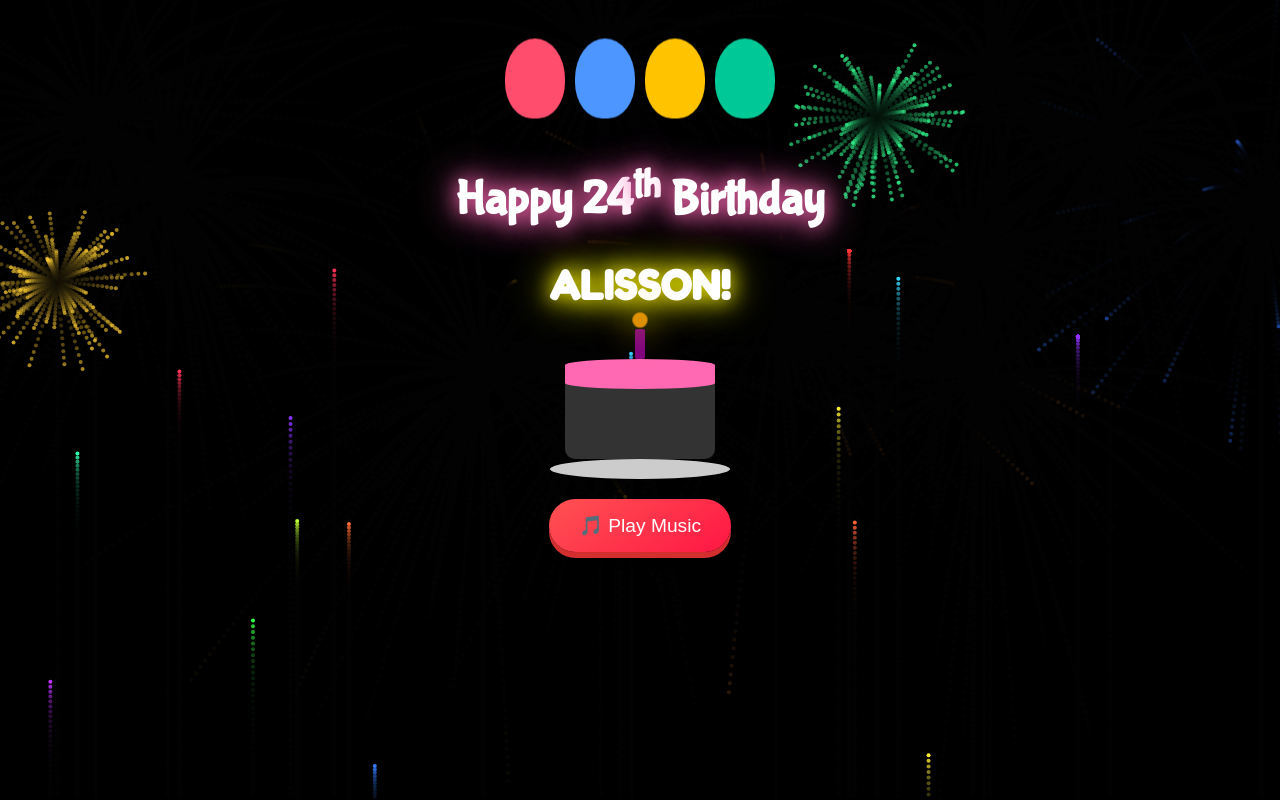
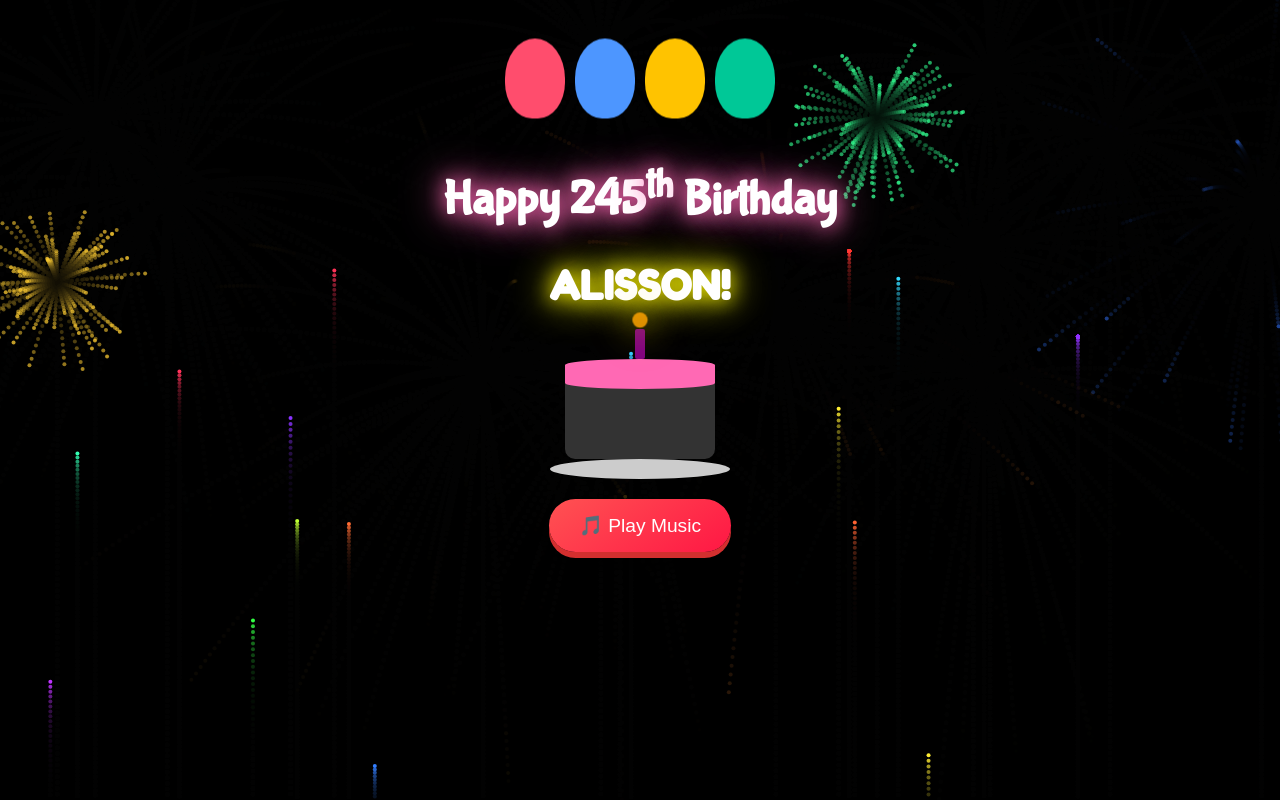
Before and after one commit to TIBU-REPOSITO-GIT/cumplea-osfeliz, a plain HTML site: page index.html in a window 1280 px wide. Drawn offline with Linux system fonts and the light colour scheme.

Commit message:
index.html

```diff
--- a/index.html
+++ b/index.html
@@ -21,7 +21,7 @@
         </div>
 
 
-        <h1>Happy 24<sup>th</sup> Birthday</h1>
+        <h1>Happy 245<sup>th</sup> Birthday</h1>
         <h2>ALISSON!</h2>
 
         <div class="cake">
```
